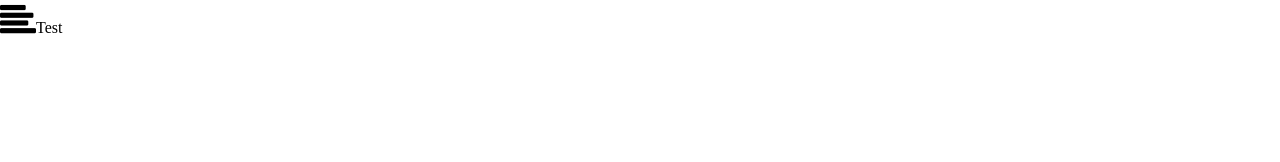
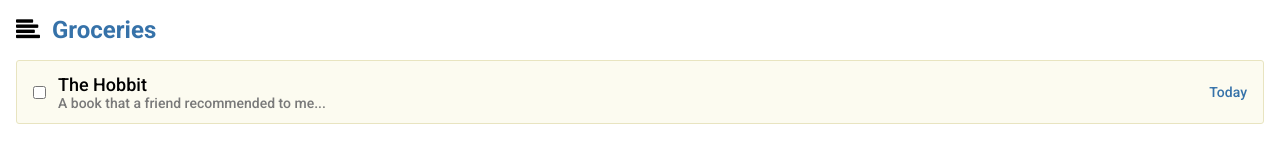
Before and after one commit to JordanBlount/therealist, a website built with webpack: page dist/index.html in a window 1280 px wide. Built offline with nearby package versions, Linux system fonts and the light colour scheme.

Commit message:
Created main content section.
Added todo list + 1 item

```diff
--- a/dist/assets/style.css
+++ b/dist/assets/style.css
@@ -2,14 +2,29 @@
 
 *, *::before, *::after {
     box-sizing: border-box;
+    margin: 0;
+    padding: 0;
 }
 
 :root {
     --app-color: #fff;
+
+    --project-color: #3672A9;
+
+    --todo-description-color: #797979;
 }
 
 body, html {
-    margin: 0;
+    font-family: 'Roboto', sans-serif;
+}
+
+.row {
+    display: flex;
+}
+
+.container {
+    width: calc(100vw - 2em);
+    margin: 0 auto;
 }
 
 
@@ -20,9 +35,83 @@ Main
 */
 
 .sidebar-toggle {
-    font-size: 2.25rem;
+    font-size: 1.5rem;
 }
 
+.main-content__nav {
+    padding: 1em 0;
+}
+
+.main-content__title {
+    margin: 0;
+    margin-left: 0.50em;
+    font-weight: 700;
+    font-size: 1.5rem;
+
+    color: var(--project-color);
+}
+
+.todolist {
+    min-height: 100vh;
+}
+
+.todo {
+    width: 100%;
+    height: 4rem;
+    background-color: #FCFBF0;
+    border: #E8E4C0 solid 1px;
+    border-radius: 3px;
+
+    display: flex;
+    align-items: center;
+}
+
+.todo + .todo {
+    margin-top: 0.625rem;
+}
+
+.todo-container {
+    width: 100%;
+    margin: 0 1em;
+    /* outline: crimson solid 1px; */
+
+    display: flex;
+    justify-content: space-between;
+    align-items: center;
+}
+
+.todo__left-side {
+    display: flex;
+    align-items: center;
+
+}
+
+.todo__info {
+    display: flex;
+    flex-direction: column;
+    margin-left: 0.75em;
+}
+
+.todo__left-props {
+
+}
+
+.todo__title {
+    font-weight: 500;
+    font-size: 1.125rem;
+}
+
+.todo__description {
+    font-weight: 500;
+    font-size: 0.875rem;
+    color: var(--todo-description-color);
+}
+
+.todo__dueDate {
+    font-weight: 500;
+    font-size: 0.875rem;
+    color: var(--project-color);
+}
 
 @media (max-width: 600px) {
 
--- a/dist/index.html
+++ b/dist/index.html
@@ -6,6 +6,8 @@
     <meta name="viewport" content="width=device-width, initial-scale=1.0">
     <title>Groceries - TheRealist</title>
     <link rel="stylesheet" href="./assets/style.css">
+    <link rel="preconnect" href="https://fonts.gstatic.com">
+    <link href="https://fonts.googleapis.com/css2?family=Roboto:wght@300;400;500;700&display=swap" rel="stylesheet">
 </head>
 <body>
     <div class="sidebar">
@@ -13,8 +15,34 @@
     </div>
     <div class="main-content">
         <div class="main-content__nav">
-            <i class="sidebar-toggle icon-align-left"></i>Test
+            <div class="container row">
+                <i class="sidebar-toggle icon-align-left"></i>
+                <h1 class="main-content__title">Groceries</h1>
+            </div>
         </div>
+
+        <div class="todolist">
+            <div class="container">
+                <div class="todo">
+                    <div class="todo-container">
+                        <div class="todo__left-side">
+                            <input type="checkbox" class="" name="" id="">
+                            <div class="todo__info">
+                                <div class="todo__left-props row">
+                                    <div class="todo__title">The Hobbit</div>
+                                </div>
+                                <div class="todo__description">A book that a friend recommended to me...</div>
+                            </div>
+                        </div>
+                        <div class="todo__right-side">
+
+                            <p class="todo__dueDate">Today</p>
+                        </div>
+                    </div>
+                </div>
+            </div>
+        </div>
+
     </div>
     <div class="todo-info">
 
```
